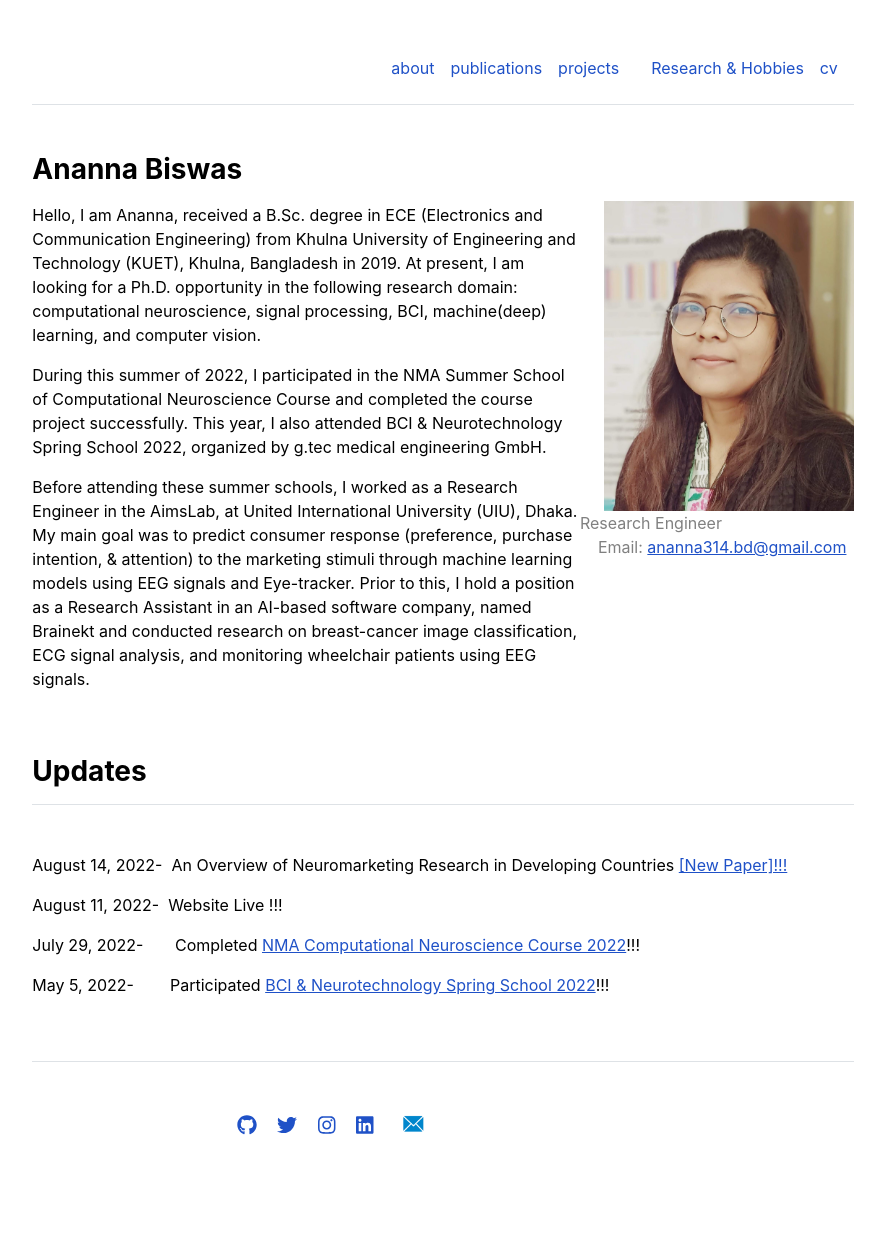
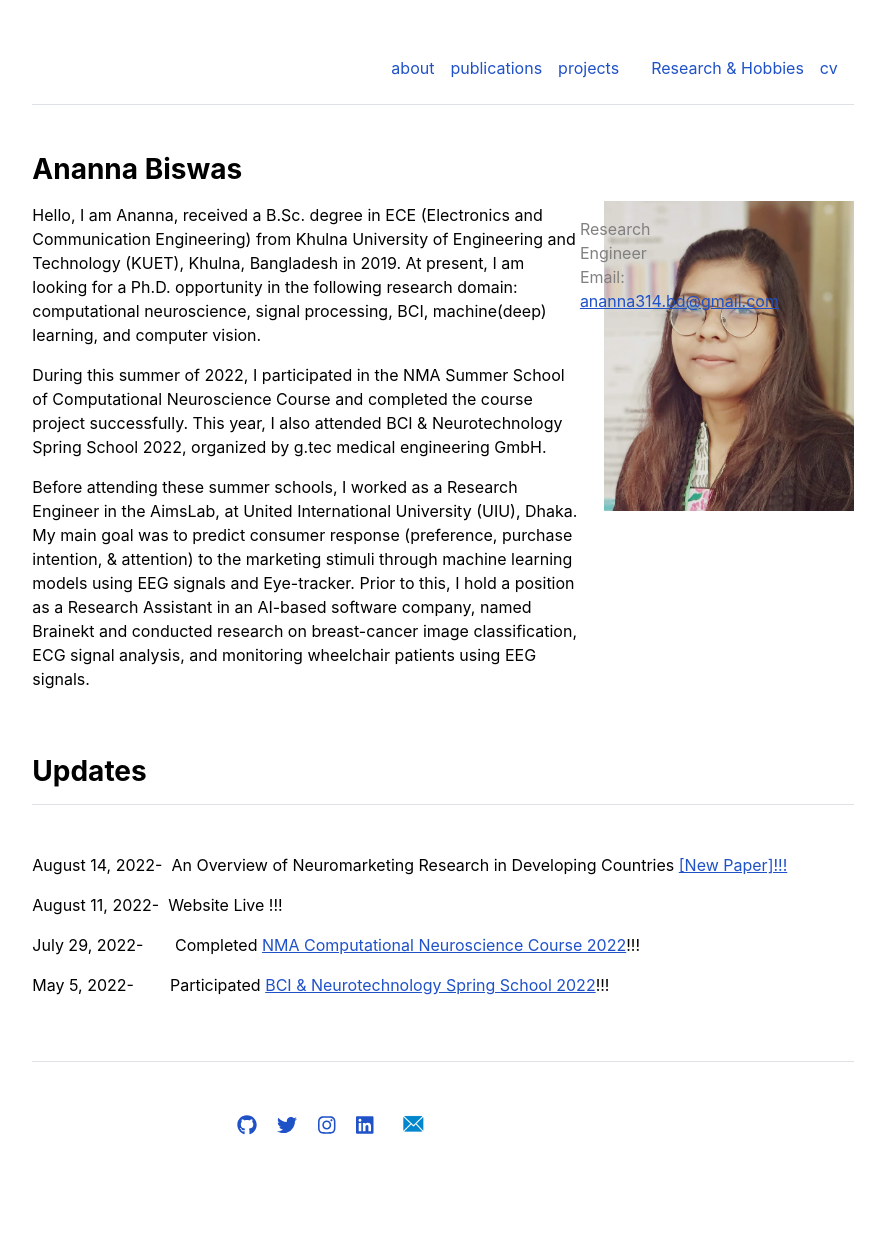
Before and after one commit to Anannabiswas/anannabiswas.github.io, a Jekyll site: the page built from index.md, in a window 1280 px wide. Shown: the whole page, without its empty margins (197-1082 px from the left). Built offline with Jekyll 4.4.1, drawn with Linux system fonts in a browser that asks for light colours.

Commit message:
Update home.html

```diff
--- a/_layouts/home.html
+++ b/_layouts/home.html
@@ -13,9 +13,11 @@ layout: default
     <p>
      <img src="{{ site.github.url }}/assets/img/ananna_1.jpeg" alt="Home" width="250" height="310"style="float:right">
    </p>
-     <footer style="color: gray;">  Research Engineer </br>
-      &nbsp; &nbsp; Email: <a href="mailto:ananna314.bd@gmail.com">ananna314.bd@gmail.com</a>
-    </footer>
+     <div class="row g-0 mb-5 pl-3">
+       <p style="color: gray;">  Research Engineer </br>
+       Email: <a href="mailto:ananna314.bd@gmail.com">ananna314.bd@gmail.com</a>
+       </p>
+     </div>
   </div>
 </div>
 
```
